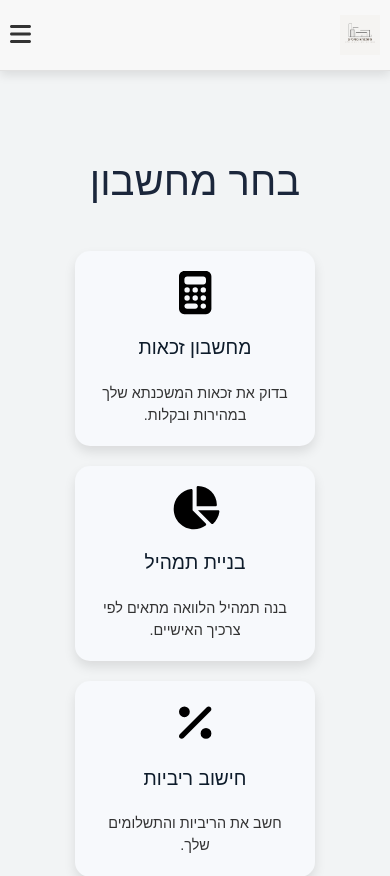
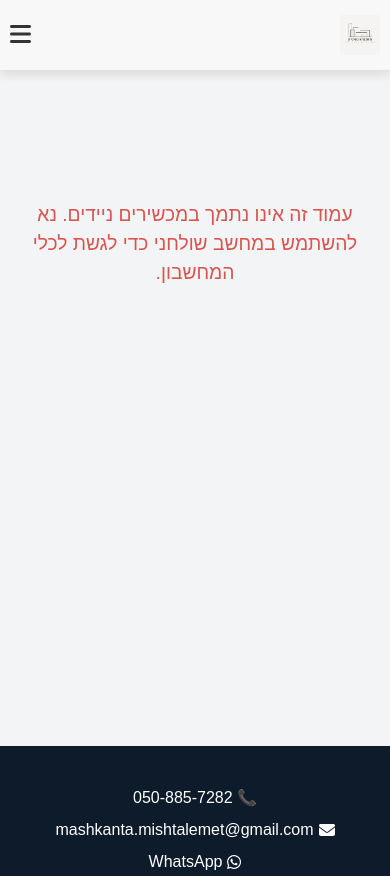
Before and after one commit to aviadazriel/special-web, a React (Create React App) app: page /calculator in a window 390 px wide. Shown: the top 876 px of the page. Built offline with nearby package versions, Linux system fonts and the light colour scheme.

Commit message:
calculator mobile

```diff
--- a/src/pages/CalculatorPage.js
+++ b/src/pages/CalculatorPage.js
@@ -1,4 +1,3 @@
-// CalculatorPage.js
 import React, { useState, useEffect } from 'react';
 import styled from 'styled-components';
 import { FontAwesomeIcon } from '@fortawesome/react-fontawesome';
@@ -6,35 +5,40 @@ import { faCalculator, faPercentage, faChartPie, faBalanceScale } from '@fortawe
 
 const CalculatorPage = () => {
   const [selectedCalculator, setSelectedCalculator] = useState(null);
+  const [isMobile, setIsMobile] = useState(false);
+
+  useEffect(() => {
+    // Check if the screen width is below 768px to detect mobile
+    const checkMobile = () => setIsMobile(window.innerWidth < 768);
+    checkMobile();
+    window.addEventListener('resize', checkMobile);
+
+    return () => window.removeEventListener('resize', checkMobile);
+  }, []);
 
   useEffect(() => {
     let jQueryScript, script1, script2;
 
     if (selectedCalculator) {
-      // Load jQuery first
       jQueryScript = document.createElement('script');
       jQueryScript.src = "https://cdnjs.cloudflare.com/ajax/libs/jquery/3.6.0/jquery.min.js";
       jQueryScript.async = true;
       document.body.appendChild(jQueryScript);
 
-      // Define the iframe resizer script
       script1 = document.createElement('script');
       script1.src = "https://cdnjs.cloudflare.com/ajax/libs/iframe-resizer/3.5.3/iframeResizer.contentWindow.min.js";
       script1.async = true;
 
-      // Define the calculator script for both calculators
       script2 = document.createElement('script');
       script2.src = "https://www.snpv.co.il/media/js/external_calculators.js";
       script2.async = true;
 
-      // Load the iframe resizer and calculator script after jQuery
       jQueryScript.onload = () => {
         document.body.appendChild(script1);
         document.body.appendChild(script2);
       };
     }
 
-    // Cleanup function to remove the scripts safely
     return () => {
       if (jQueryScript && jQueryScript.parentNode) jQueryScript.parentNode.removeChild(jQueryScript);
       if (script1 && script1.parentNode) script1.parentNode.removeChild(script1);
@@ -62,14 +66,14 @@ const CalculatorPage = () => {
       title: 'חישוב ריביות',
       description: 'חשב את הריביות והתשלומים שלך.',
       icon: faPercentage,
-      dataType: 'dummyDataType3' // Replace with actual data-type if available
+      dataType: 'dummyDataType3'
     },
     {
       id: 'calculator4',
       title: 'חישוב יכולת החזר',
       description: 'בדוק את יכולת ההחזר שלך בהתאם להכנסה.',
       icon: faBalanceScale,
-      dataType: 'dummyDataType4' // Replace with actual data-type if available
+      dataType: 'dummyDataType4'
     }
   ];
 
@@ -80,6 +84,10 @@ const CalculatorPage = () => {
 
   return (
     <CalculatorContainer>
+      {isMobile ? (
+        <MobileMessage>עמוד זה אינו נתמך במכשירים ניידים. נא להשתמש במחשב שולחני כדי לגשת לכלי המחשבון.</MobileMessage>
+      ) : (
+        <>
           <h1>בחר מחשבון</h1>
           <SelectionContainer>
             {calculators.map((calc) => (
@@ -91,11 +99,12 @@ const CalculatorPage = () => {
             ))}
           </SelectionContainer>
 
-      {/* Render selected calculator */}
           {selectedCalculator && (
             <CalculatorWrapper id="snpv_calc" data-type={selectedCalculator.dataType}>
               {/* Calculator content will load here based on the chosen calculator */}
             </CalculatorWrapper>
+          )}
+        </>
       )}
     </CalculatorContainer>
   );
@@ -116,6 +125,13 @@ const CalculatorContainer = styled.div`
     color: #1b263b;
     margin-bottom: 40px;
   }
+`;
+
+const MobileMessage = styled.p`
+  font-size: 1.2rem;
+  color: #d9534f;
+  margin-top: 50px;
+  text-align: center;
 `;
 
 const SelectionContainer = styled.div`
```
Lines whose indentation alone changed are shown as unchanged.
